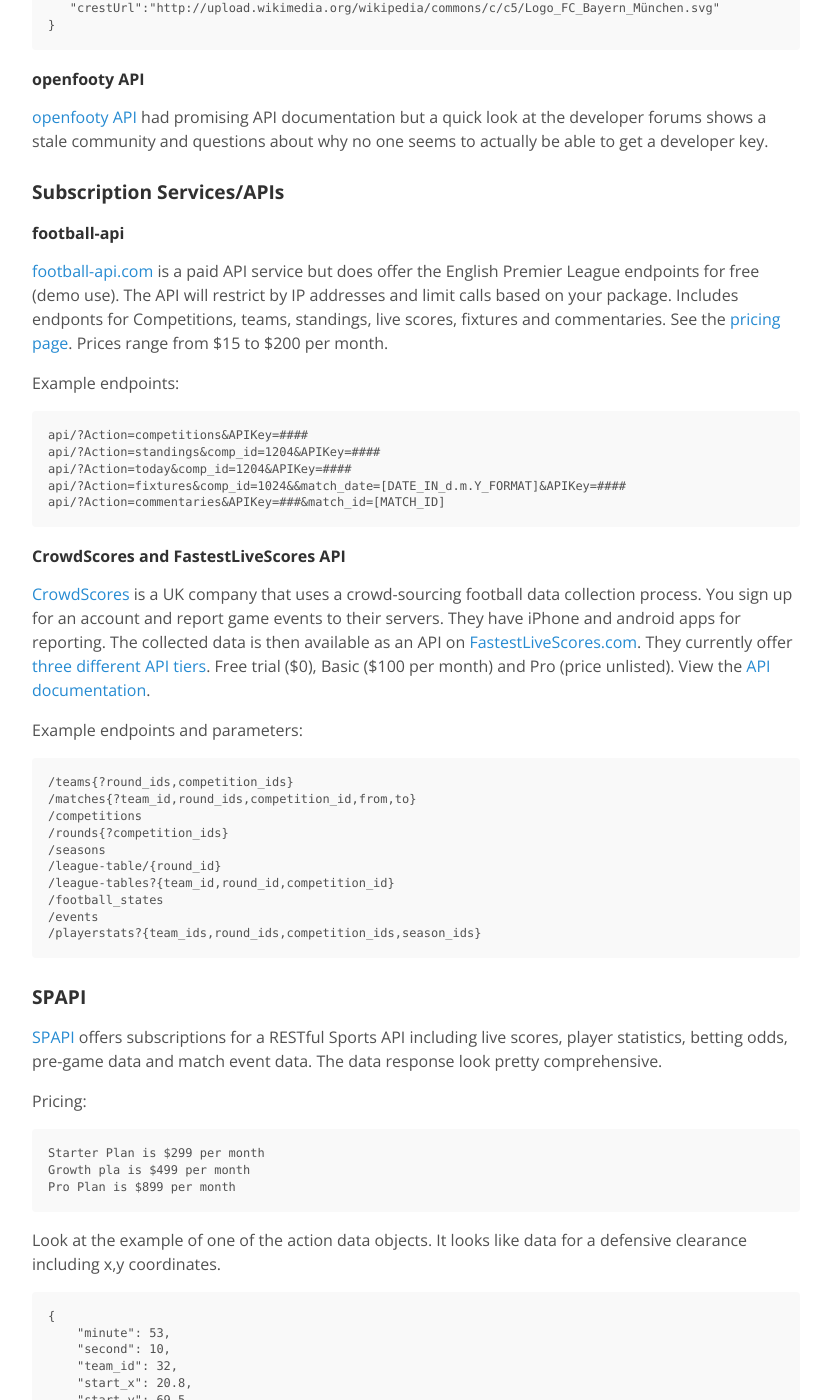
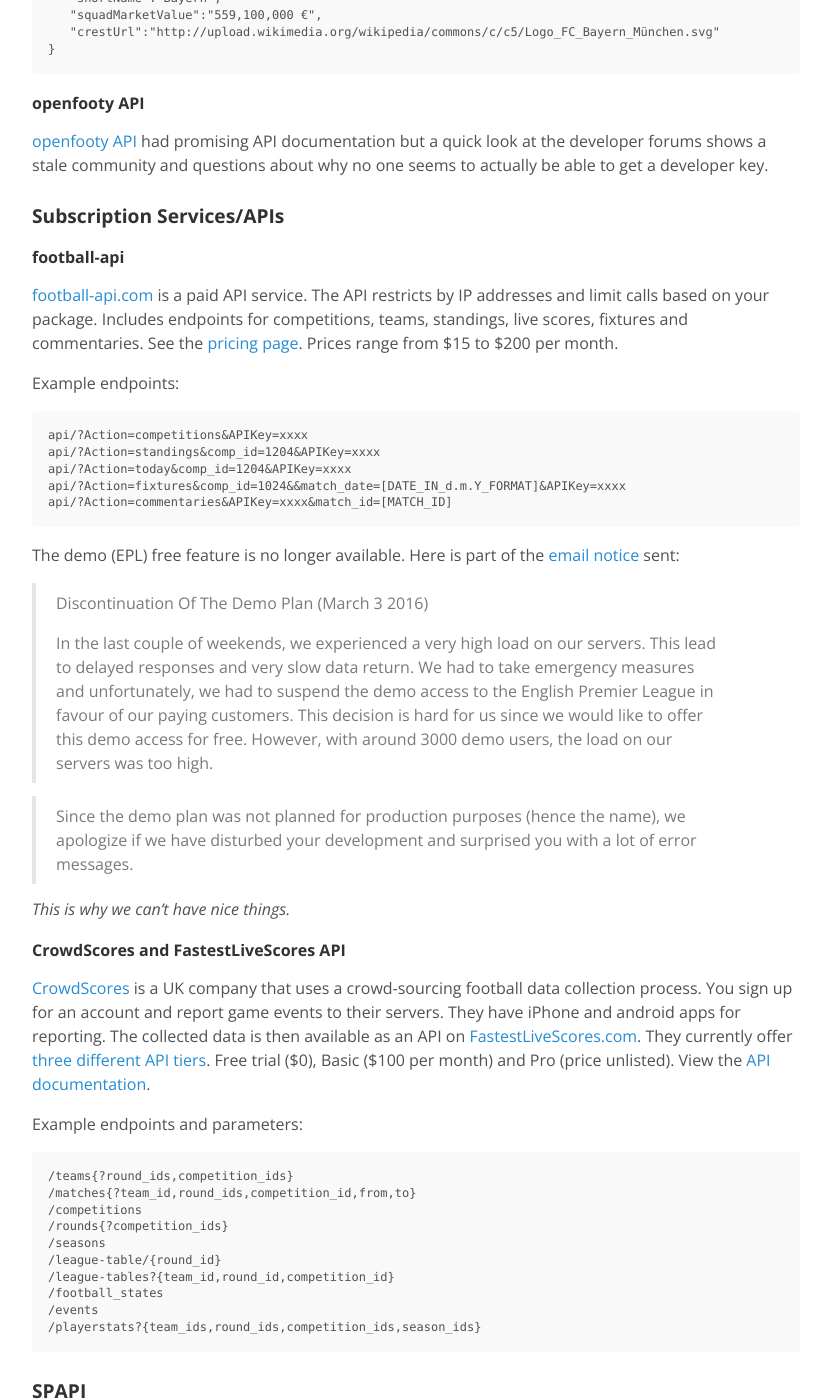
Before and after one commit to jokecamp/jokecamp.com, a Jekyll site: the page built from _posts/2014-03-08-guide-to-football-and-soccer-data-and-apis.markdown, in a window 1280 px wide and 1400 px high, scrolled down 3411 px. Shown: the whole window, without its empty margins (224-1048 px from the left). Built offline with Jekyll 4.4.1, drawn with Linux system fonts in a browser that asks for light colours; nearby versions of some CDN libraries; Markdown is read by kramdown in place of the engine named in the settings; comment, search, counter and statistics services are not loaded; some of the changed text lies outside the part shown.

Commit message:
Updated football data post

```diff
--- a/_posts/2014-03-08-guide-to-football-and-soccer-data-and-apis.markdown
+++ b/_posts/2014-03-08-guide-to-football-and-soccer-data-and-apis.markdown
@@ -16,7 +16,7 @@ tags:
 featured: true
 ---
 
-Last updated: Feb 5 2016
+Last updated: March 15 2016
 
 ## <i class="fa fa-futbol-o"></i> Where can I actually find football/soccer data?
 
@@ -154,7 +154,7 @@ Some example calls:
 - <http://api.football-data.org/v1/soccerseasons/351/teams>
 - <http://api.football-data.org/v1/fixtures>
 - <http://api.football-data.org/v1/teams/5>
-
+- <http://api.football-data.org/v1/soccerseasons/424> (European Championships France 2016)
 
 Example JSON output for a team:
 
@@ -189,15 +189,26 @@ Example JSON output for a team:
 <a name="footballapi"></a>
 #### football-api
 
-[football-api.com](http://football-api.com/) is a paid API service but does offer the English Premier League endpoints for free (demo use). The API will restrict by IP addresses and limit calls based on your package. Includes endponts for Competitions, teams, standings, live scores, fixtures and commentaries. See the [pricing page](http://football-api.com/pricing/). Prices range from $15 to $200 per month.
+[football-api.com](http://football-api.com/) is a paid API service. The API restricts by IP addresses and limit calls based on your package. Includes endpoints for competitions, teams, standings, live scores, fixtures and commentaries. See the [pricing page](http://football-api.com/pricing/). Prices range from $15 to $200 per month.
 
 Example endpoints:
 
-    api/?Action=competitions&APIKey=####
-    api/?Action=standings&comp_id=1204&APIKey=####
-    api/?Action=today&comp_id=1204&APIKey=####
-    api/?Action=fixtures&comp_id=1024&&match_date=[DATE_IN_d.m.Y_FORMAT]&APIKey=####
-    api/?Action=commentaries&APIKey=###&match_id=[MATCH_ID]
+    api/?Action=competitions&APIKey=xxxx
+    api/?Action=standings&comp_id=1204&APIKey=xxxx
+    api/?Action=today&comp_id=1204&APIKey=xxxx
+    api/?Action=fixtures&comp_id=1024&&match_date=[DATE_IN_d.m.Y_FORMAT]&APIKey=xxxx
+    api/?Action=commentaries&APIKey=xxxx&match_id=[MATCH_ID]
+
+The demo (EPL) free feature is no longer available. Here is part of the [email notice](http://football-api.com/?na=v&id=2&nk=276-ef27b4e6d5) sent:
+
+> Discontinuation Of The Demo Plan (March 3 2016)
+>
+>  In the last couple of weekends, we experienced a very high load on our servers. This lead to delayed responses and very slow data return. We had to take emergency measures and unfortunately, we had to suspend the demo access to the English Premier League in favour of our paying customers. This decision is hard for us since we would like to offer this demo access for free. However, with around 3000 demo users, the load on our servers was too high.
+
+> Since the demo plan was not planned for production purposes (hence the name), we apologize if we have disturbed your development and surprised you with a lot of error messages.
+
+
+<i>This is why we can't have nice things.</i>
 
 <a name="CrowdScores"></a>
 #### CrowdScores and FastestLiveScores API
```
Also changed, not shown: 3 other files.
